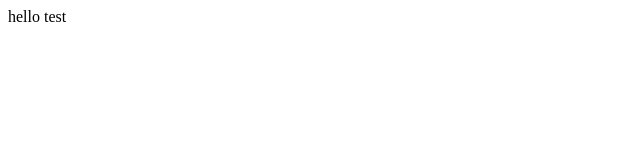
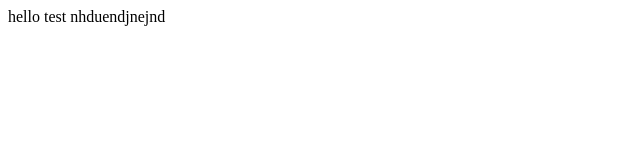
Before and after one commit to jwang312/hello2, a plain HTML site: page index.html in a window 1280 px wide. Shown: the whole page, without its empty margins (0-640 px from the left). Drawn offline with Linux system fonts and the light colour scheme.

Commit message:
update index

```diff
--- a/index.html
+++ b/index.html
@@ -1 +1 @@
-<div>hello test </div>
+<div>hello test nhduendjnejnd</div>
```
Also changed, not shown: 1 other file.
